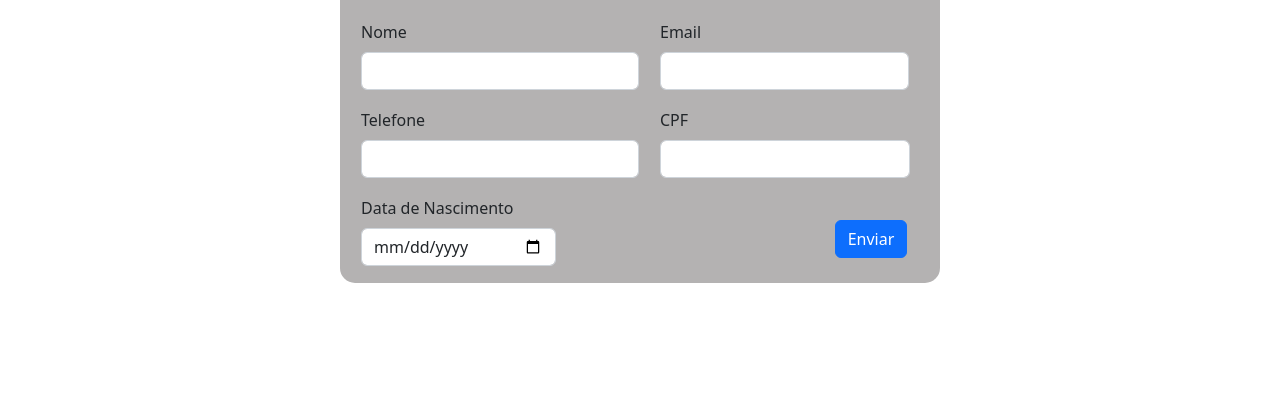
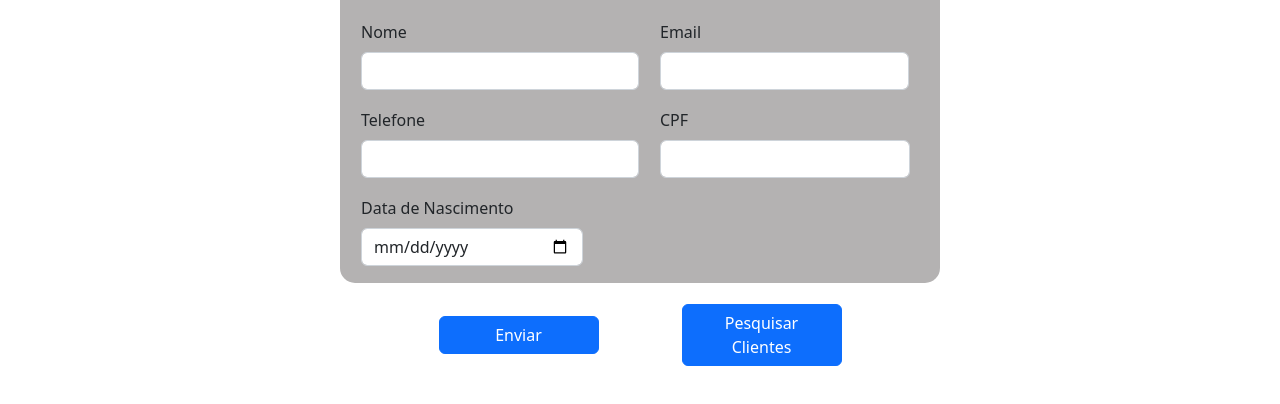
Before and after one commit to ujota/crud-cliente, a website: page front/html/cadastro.html in a window 1280 px wide. Shown: the part 152-556 px from the top of the page. Drawn offline with nearby package versions, Linux system fonts and the light colour scheme.

Commit message:
conexão pagina cadastro e cliente

```diff
--- a/front/css/cliente.css
+++ b/front/css/cliente.css
@@ -1,8 +1,9 @@
 table{
-    margin-left: 60px;
+    margin-left: 20px;
+    margin-top: 1%;
     text-align: center;
-    border-collapse: collapse;
-    border-spacing: 0;
+    font-size: small;
+    border-spacing: 1;
 }
 th{
     background-color: green;
--- a/front/html/cadastro.html
+++ b/front/html/cadastro.html
@@ -47,13 +47,21 @@
               <td>
                 <div class="mb-3" style="margin-left: 20px;">
                   <label for="inputDataNascimento" class="form-label">Data de Nascimento</label>
-                  <input type="date" class="form-control" id="inputDataNascimento" style="width: 70%;">
+                  <input type="date" class="form-control" id="inputDataNascimento" style="width: 80%;">
                 </div>
               </td>
-              <td>
-                <button type="submit" class="btn btn-primary" style="margin-left: 65%;">Enviar</button>
-              </td>
             </tr>
+          </table>
+          <table align="center" style="margin-top: 20px;">
+          	<tr>
+	      		  <td>
+	            	<button type="submit" class="btn btn-primary" style=" width: 160px;">Enviar</button>
+	          	</td>
+	          	<td style="width: 20%;"></td>
+	         	  <td>
+	         	 	  <a href="cliente.html"><button type="button"  class="btn btn-primary" style="width: 160px;">Pesquisar<br>Clientes</button></a>
+	          	</td>
+          	</tr>
           </table>
           </form>
     </main>
--- /dev/null
+++ b/package.json
@@ -0,0 +1,5 @@
+{
+  "dependencies": {
+    "bootstrap": "^5.2.2"
+  }
+}
```
Also changed, not shown: front/html/cliente.html (+1 -3 lines), front/scripts/delCli.js (added, +22 -0 lines), 1 other file.
